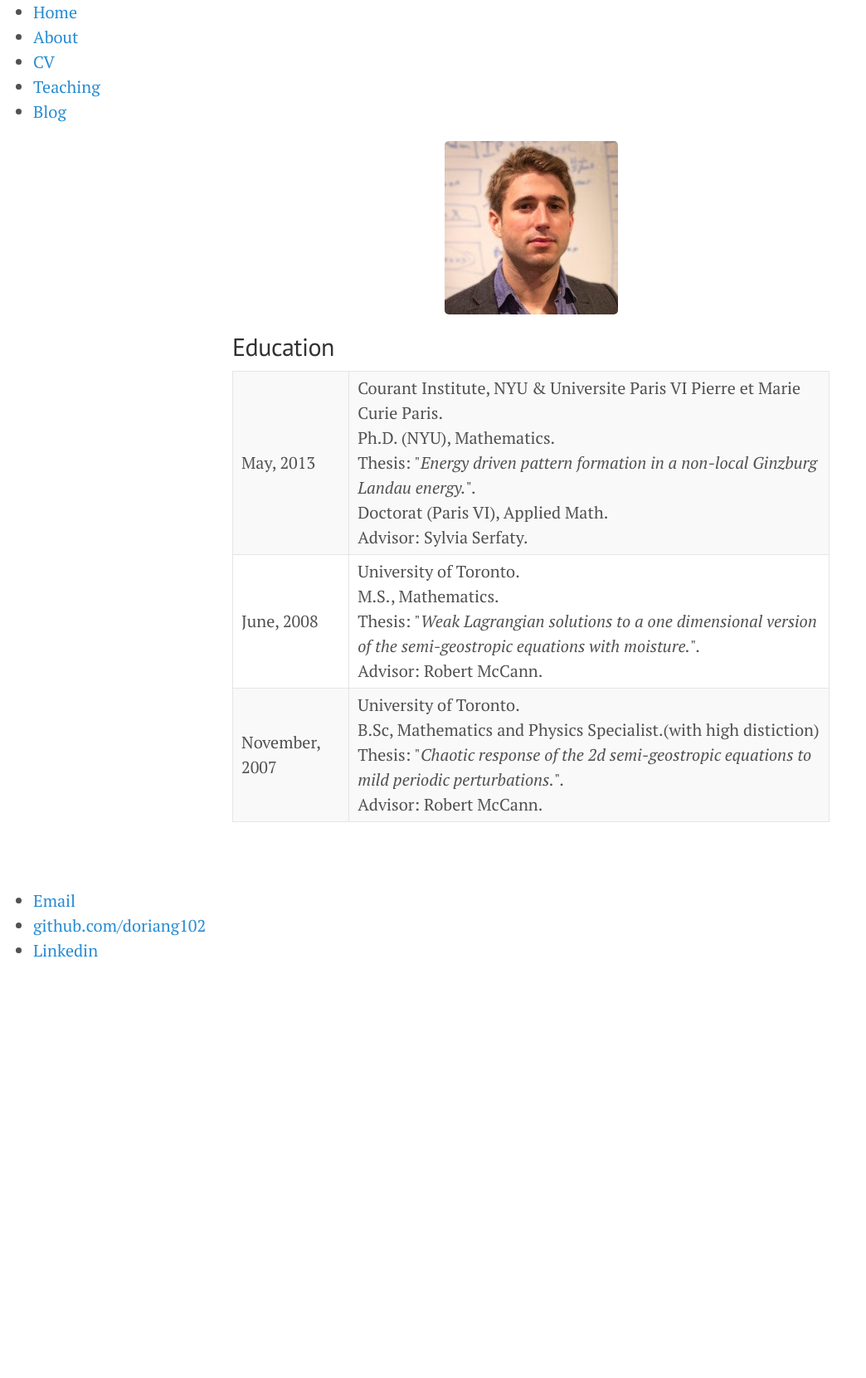
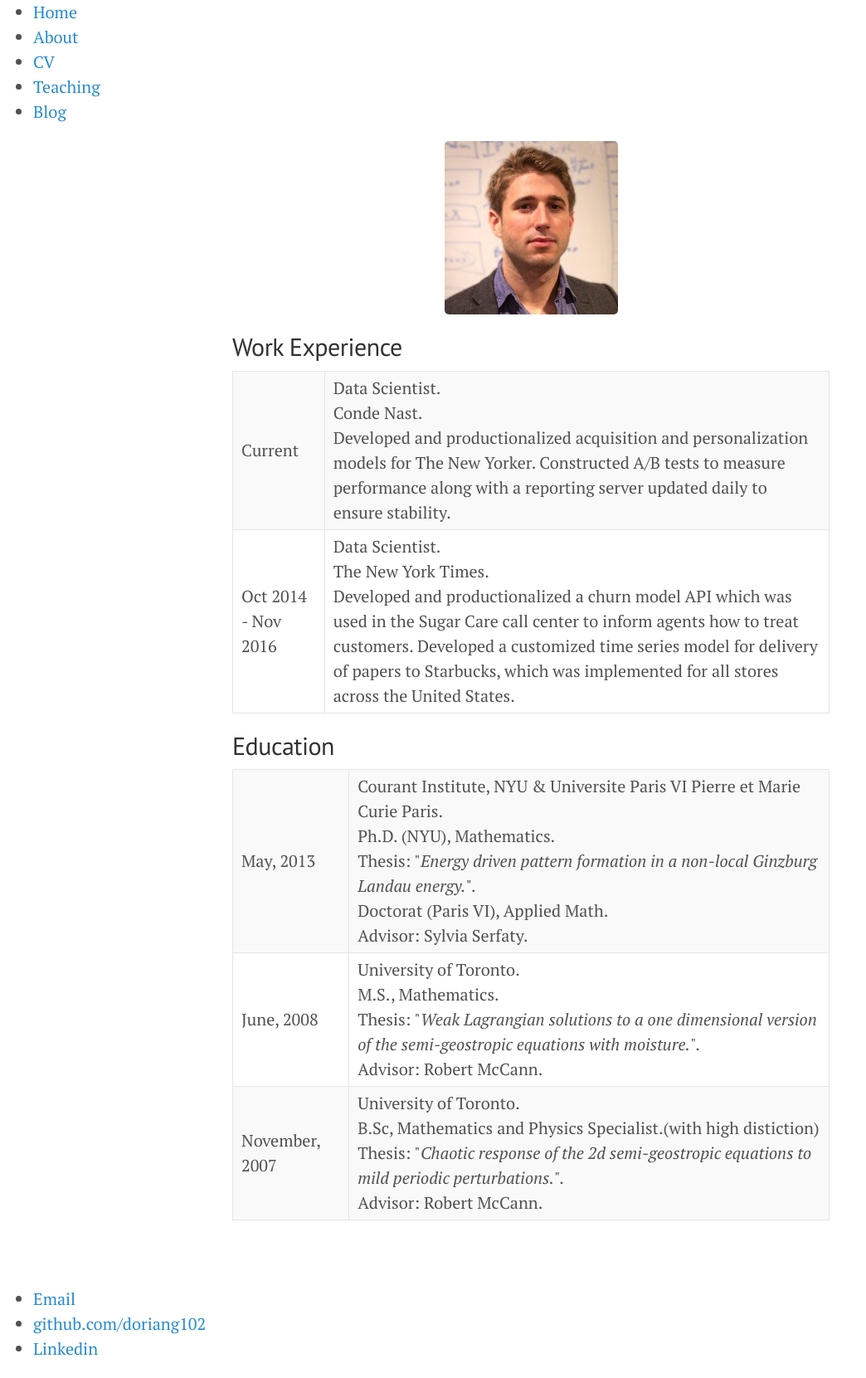
Before and after one commit to doriang102/doriang102.github.io, a Jekyll site: the page built from cv/index.html, in a window 1280 px wide. Shown: the whole page at 83% size, without its empty margins (0-1044 px from the left). Built offline with Jekyll 4.4.1, drawn with Linux system fonts in a browser that asks for light colours; before the commit the page ends 1181 px from its top, so only the background shows below that.

Commit message:
Update index.html

```diff
--- a/cv/index.html
+++ b/cv/index.html
@@ -6,6 +6,31 @@ title: CV
   <img src = '/img/dorian2.jpg'>
 
 
+<h2>Work Experience</h2>
+
+<table class="cvtable">
+	<tr>
+		<td>Current</td>
+		<td>
+		Data Scientist.<br>
+		Conde Nast.<br>
+		Developed and productionalized acquisition and personalization models for The New Yorker. Constructed A/B tests to measure performance along with a reporting server updated daily to ensure
+stability.
+		</td>
+	</tr>
+
+	<tr>
+		<td>Oct 2014 - Nov 2016</td>
+		<td>
+			Data Scientist.<br>
+      The New York Times. <br>
+
+			 Developed and productionalized a churn model API which was used in the Sugar Care call center to inform agents how to treat customers. Developed a customized
+time series model for delivery of papers to Starbucks, which was implemented for all stores across the United States.
+		</td>
+	</tr>
+
+</table>
 
 <h2>Education</h2>
 
```
